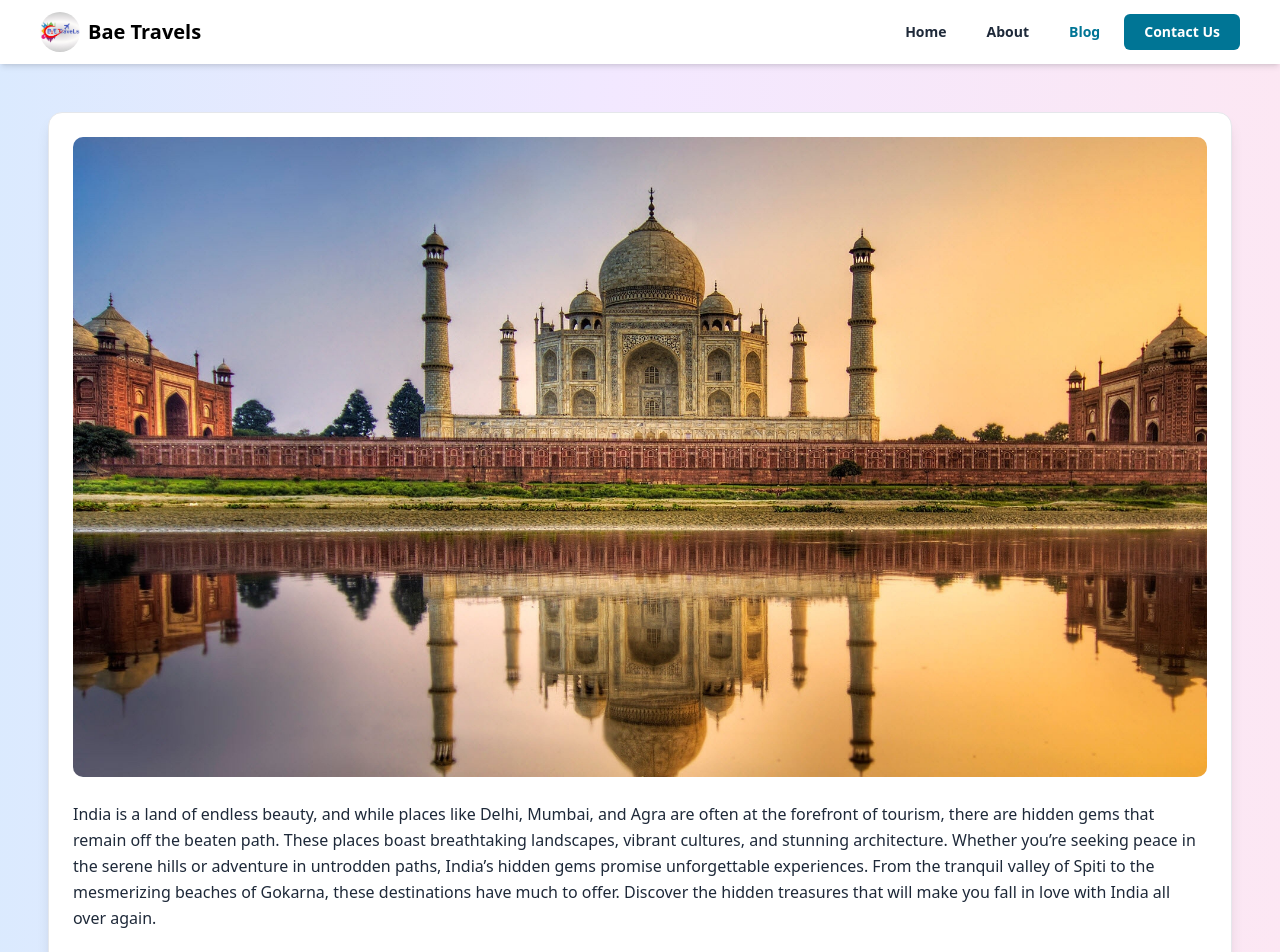
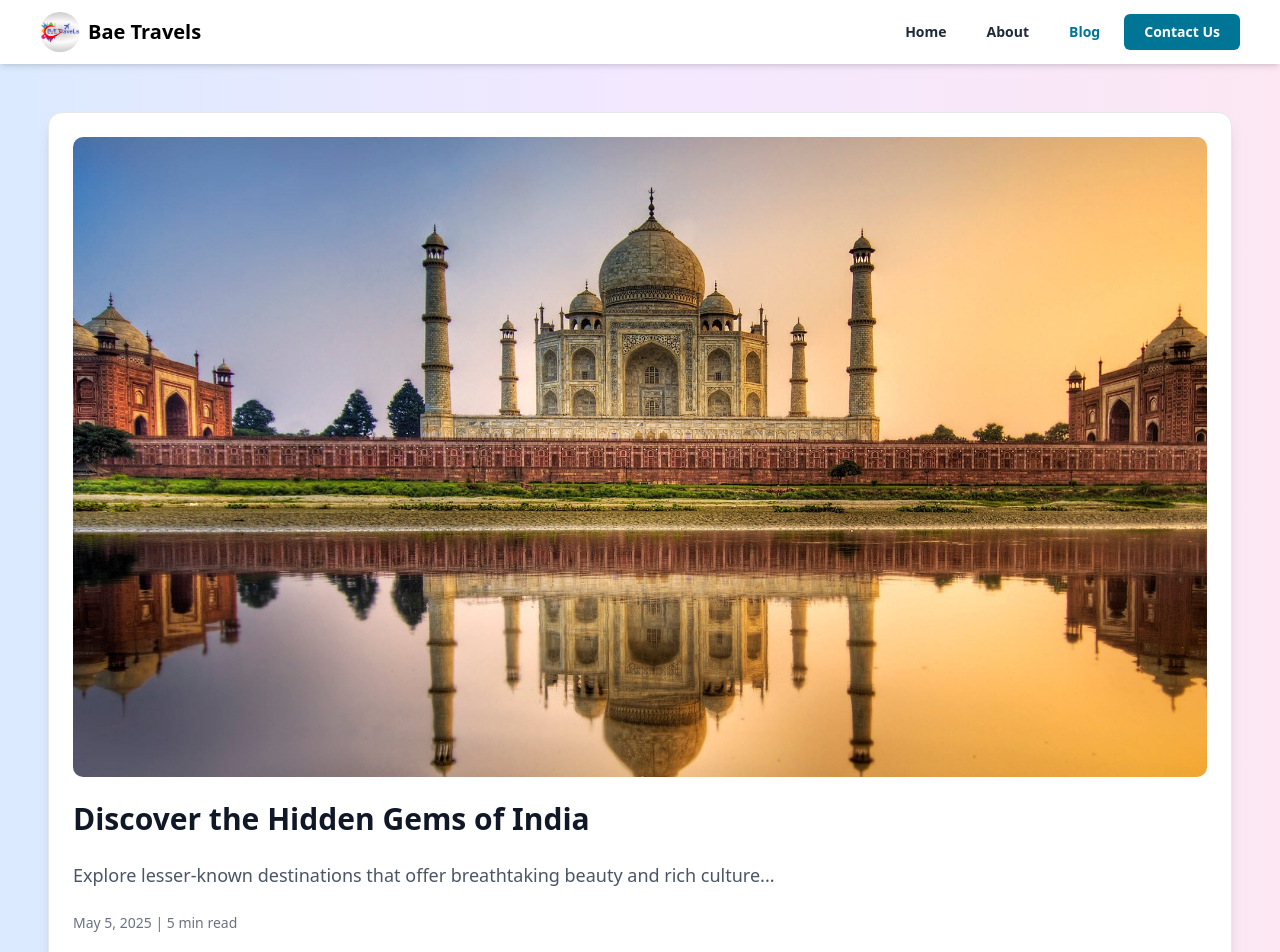
Before and after one commit to SonuR12/travels, a Next.js app: page /blog/hidden-gems-india in a window 1280 px wide. Shown: the top 952 px of the page. Built offline with nearby package versions, Linux system fonts and the light colour scheme.

Commit message:
slug fix

```diff
--- a/src/app/blog/[slug]/page.tsx
+++ b/src/app/blog/[slug]/page.tsx
@@ -3,7 +3,7 @@ import { notFound } from "next/navigation";
 import { Card, CardContent, CardFooter } from "@/components/ui/card";
 import { Button } from "@/components/ui/button";
 import Link from "next/link";
-import type { Metadata } from "next";
+import { Metadata } from "next";
 
 // Sample posts data with expanded content for slug
 const posts = [
@@ -62,8 +62,7 @@ const getPostBySlug = (slug: string) => {
 
 // Metadata generation function
 export async function generateMetadata(
-  { params }: { params: { slug: string } },
-  // parent: ResolvingMetadata
+  { params }: { params: { slug: string } }
 ): Promise<Metadata> {
   const post = getPostBySlug(params.slug);
 
@@ -80,7 +79,14 @@ export async function generateMetadata(
   };
 }
 
-export default function BlogPostPage({ params }: { params: { slug: string } }) {
+// Define the expected structure of the props
+interface BlogPostPageProps {
+  params: {
+    slug: string;
+  };
+}
+
+export default function BlogPostPage({ params }: BlogPostPageProps) {
   const post = getPostBySlug(params.slug);
 
   if (!post) {
@@ -94,29 +100,9 @@ export default function BlogPostPage({ params }: { params: { slug: string } }) {
 
   return (
     <main className="px-4 md:px-12 py-12 bg-gradient-to-r from-blue-100 via-purple-100 to-pink-100 min-h-screen">
-      {/* Hero Section */}
-      {/* <section className="relative mb-12 overflow-hidden">
-        <div className="absolute inset-0 z-0">
-          <Image
-            src={post.image}
-            alt={post.title}
-            layout="fill"
-            objectFit="cover"
-            className="opacity-60"
-          />
-        </div>
-        <div className="relative z-10 text-center text-black">
-          <h1 className="text-5xl font-extrabold">{post.title}</h1>
-          <p className="mt-4 text-lg font-bold">{post.excerpt}</p>
-          <p className="mt-2 text-sm font-bold">
-            {post.date} | {post.readTime}
-          </p>
-        </div>
-      </section> */}
-
       {/* Blog Content Section */}
       <section className="w-full space-y-8">
-        <Card className="bg-white rounded-xl shadow-lg overflow-hidden pt-6 p-0  border border-gray-200">
+        <Card className="bg-white rounded-xl shadow-lg overflow-hidden pt-6 p-0 border border-gray-200">
           <CardContent className="p-6">
             <div className="text-gray-800 leading-relaxed space-y-6">
               {/* Fixed Image Container */}
@@ -131,7 +117,12 @@ export default function BlogPostPage({ params }: { params: { slug: string } }) {
               </div>
 
               {/* Blog Content */}
-              <p>{post.content}</p>
+              <h1 className="text-3xl font-extrabold text-gray-900">{post.title}</h1>
+              <p className="mt-4 text-lg text-gray-600">{post.excerpt}</p>
+              <p className="mt-2 text-sm text-gray-500">
+                {post.date} | {post.readTime}
+              </p>
+              <p className="mt-6">{post.content}</p>
 
               <div className="mt-6">
                 <p className="text-lg font-semibold">Explore more:</p>
@@ -165,7 +156,7 @@ export default function BlogPostPage({ params }: { params: { slug: string } }) {
         {suggestedPosts.map((post) => (
           <Card
             key={post.slug}
-            className="bg-white rounded-xl shadow-sm hover:shadow-xl  border border-gray-200 transition-shadow duration-300 overflow-hidden p-0 group"
+            className="bg-white rounded-xl shadow-sm hover:shadow-xl border border-gray-200 transition-shadow duration-300 overflow-hidden p-0 group"
           >
             <div className="relative h-60 w-full">
               <Image
```
